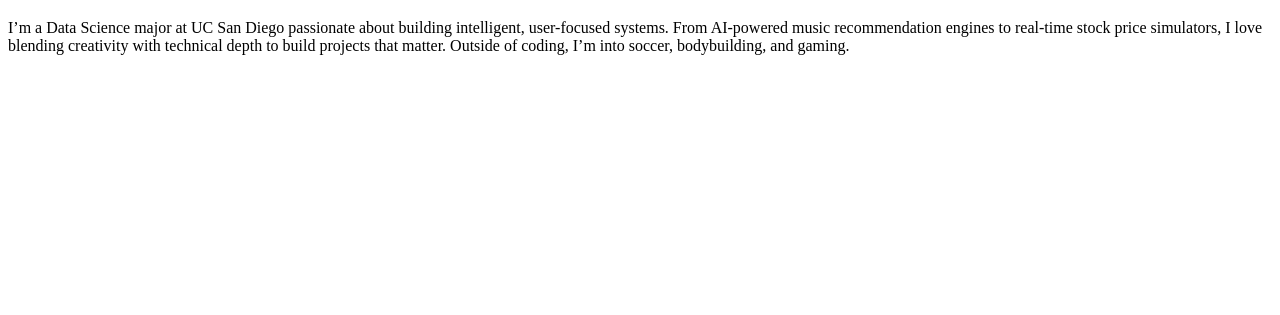
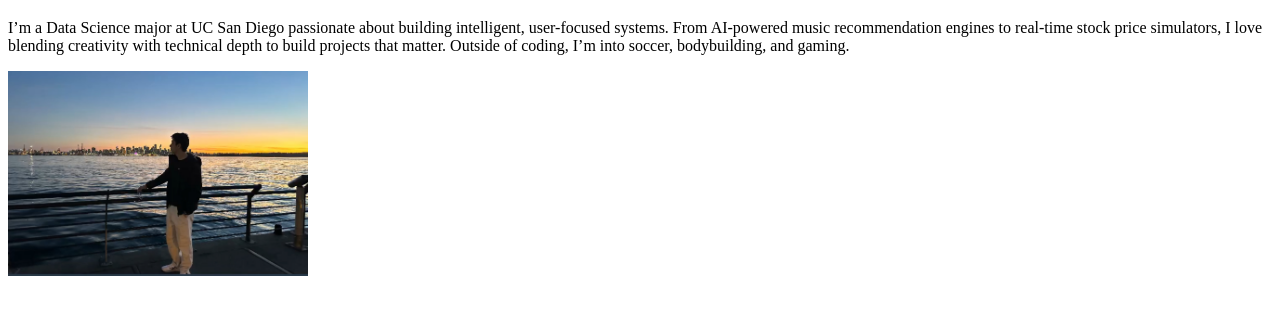
Before and after one commit to Igosain08/Portfolio, a plain HTML site: page index.html in a window 1280 px wide. Shown: the part 61-376 px from the top of the page. Drawn offline with Linux system fonts and the light colour scheme.

Commit message:
Add profile image and display on homepage

```diff
--- a/index.html
+++ b/index.html
@@ -13,4 +13,6 @@
 
 
 </body>
+<img src="images/profile.jpeg" alt="Photo of me on a beach" width="300">
+
 </html>
```
Also changed, not shown: images/profile.jpeg (added), 1 other file.
